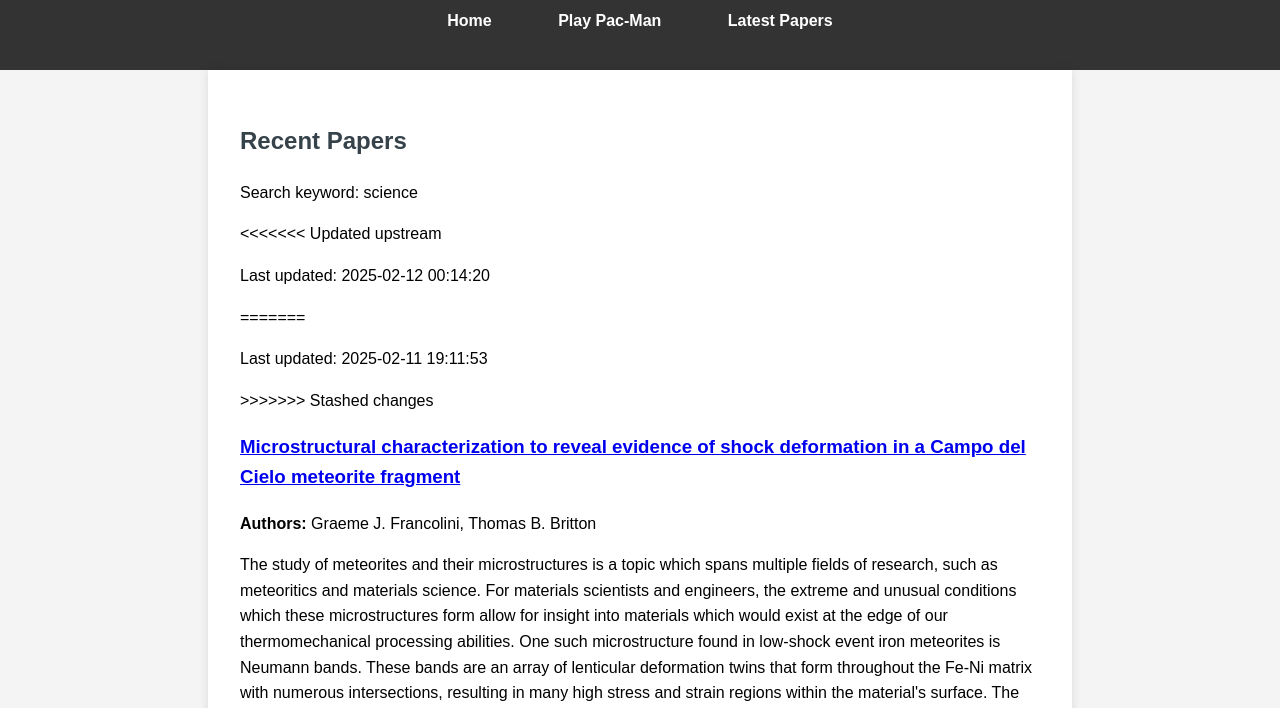
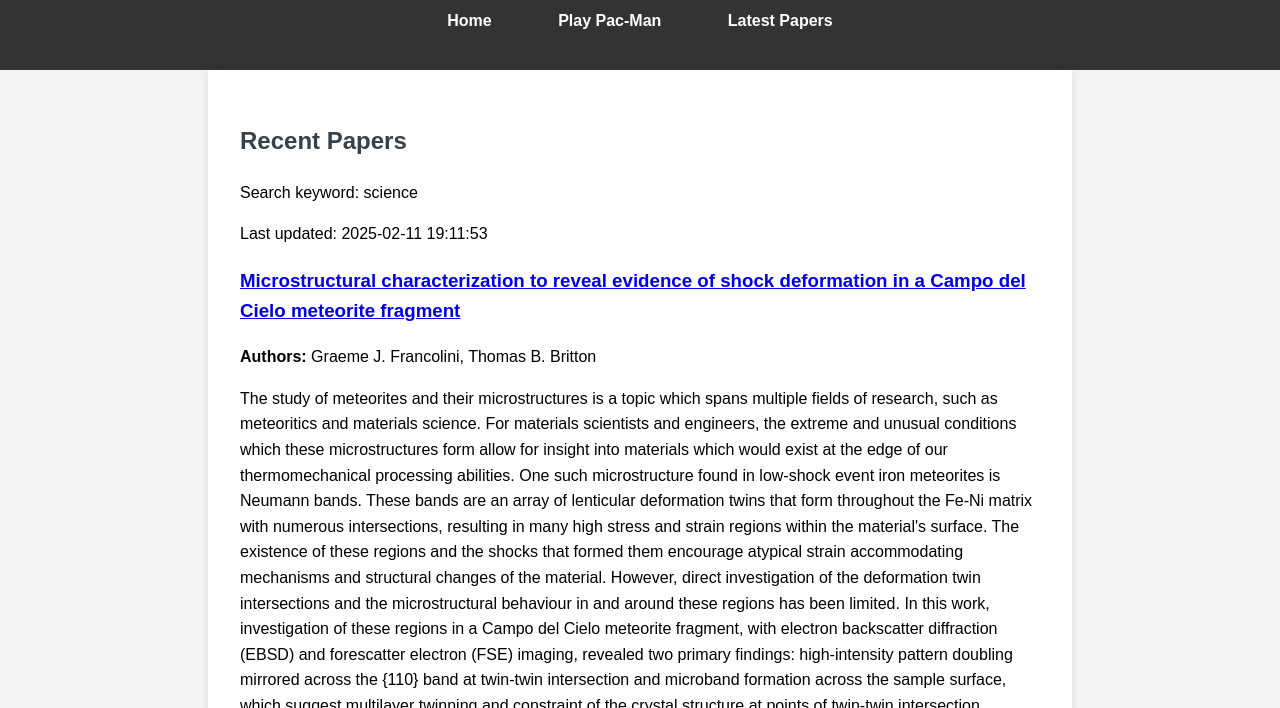
Before and after one commit to etlee110/BST236_HW1, a plain HTML site: page papers.html in a window 1280 px wide. Shown: the part 92-800 px from the top of the page. Drawn offline with Linux system fonts and the light colour scheme.

Commit message:
Update papers.html

```diff
--- a/papers.html
+++ b/papers.html
@@ -20,11 +20,7 @@
         <section id="papers">
             <h2>Recent Papers</h2>
             <p>Search keyword: science</p>
-<<<<<<< Updated upstream
-            <p>Last updated: 2025-02-12 00:14:20</p>
-=======
             <p>Last updated: 2025-02-11 19:11:53</p>
->>>>>>> Stashed changes
             <div id="paper-list">
                 <!-- Papers will be dynamically inserted here -->
 
```
